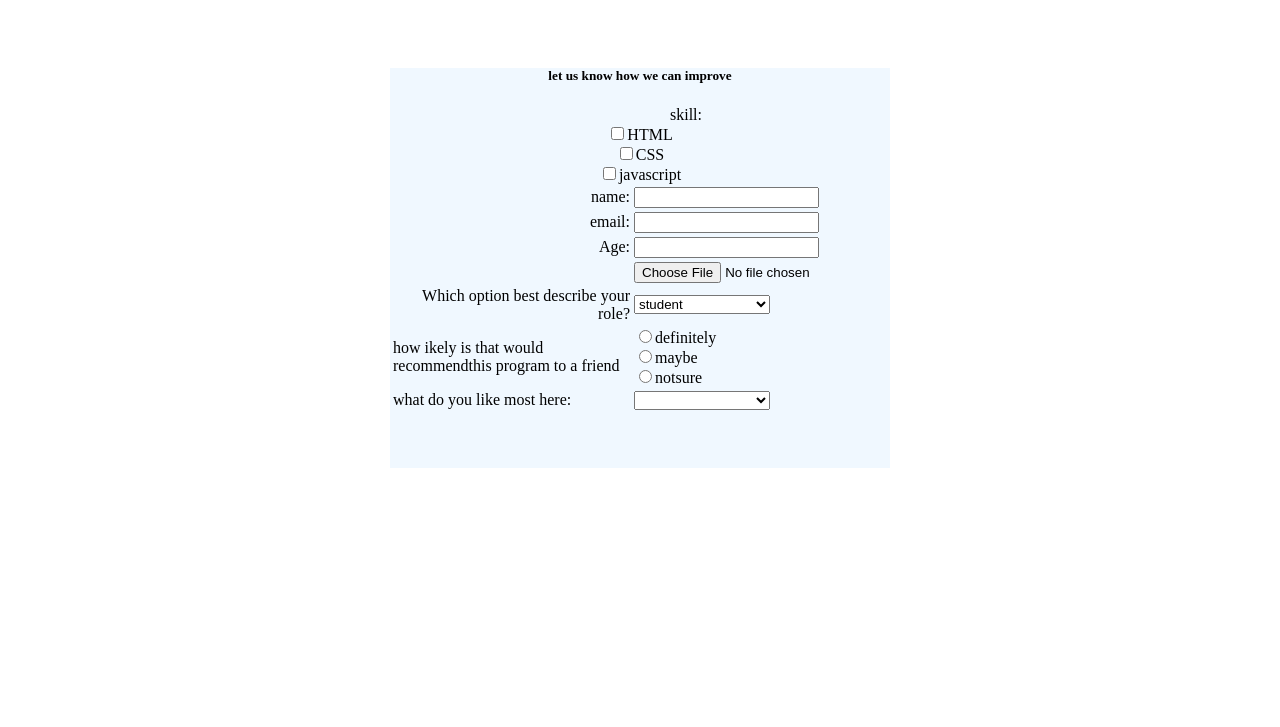
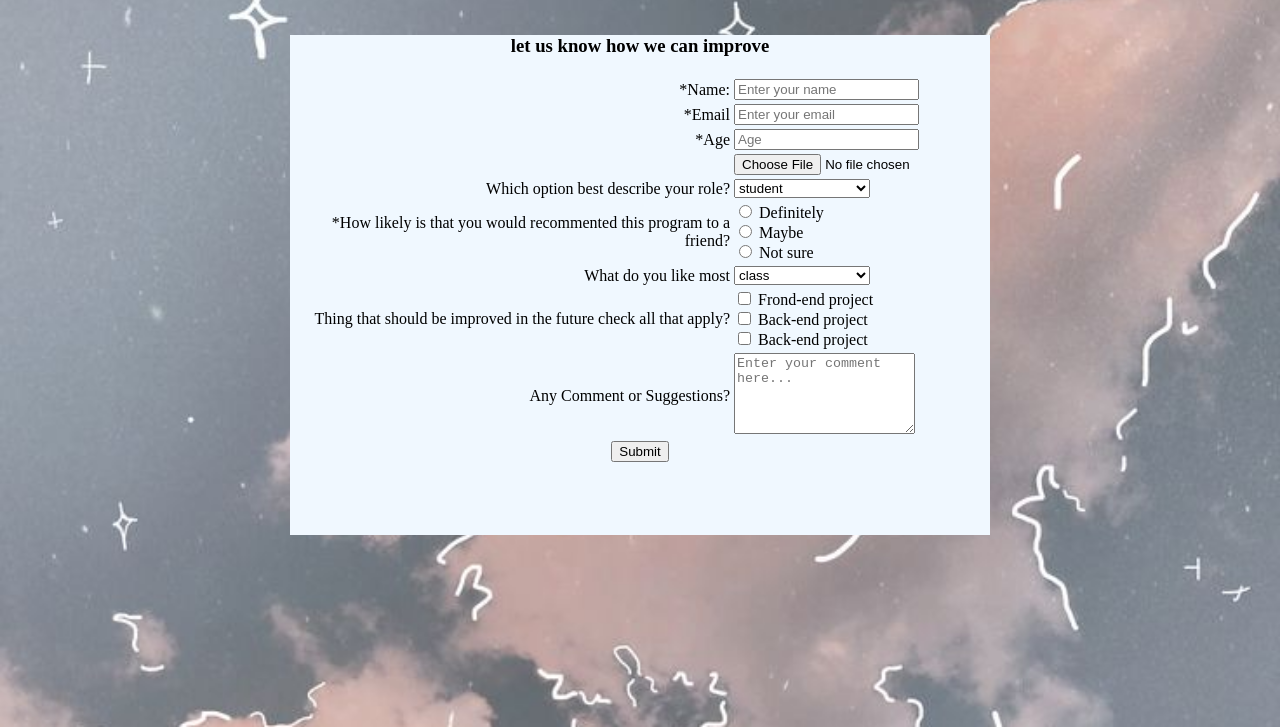
Before and after one commit to theerthaah/survay, a plain HTML site: page index.html in a window 1280 px wide. Shown: the part 73-800 px from the top of the page. Drawn offline with Linux system fonts and the light colour scheme.

Commit message:
modified

```diff
--- a/index.html
+++ b/index.html
@@ -1,85 +1,50 @@
-<!-- <!DOCTYPE html
 
-
-  <head>
-    <style>
-        body{
-            background-image: ;
-
-        } -->
-<!--
-    /* </style>
-   <h1 id="SURVEY FORM" class="c1">SURVEY FORM</h1>
-  <label>Name:</label>
-  <input type="text" required placeholder="enter your Name"><br>
-  <label>Email:</label>
-  <input type="Email" required placeholder="enter your Email"><br>
-  <label>Age:</label>
-  <input type="Age" required placeholder="Age"><br>
-  <label>How likely is that you would recommend this program to a friend:</label>
-  <input type="radio" name="gender" value="definitely">
-  <label>definitely</label>
-  <br>
-  <input type="radio" name="" value="maybe">
-  <label>maybe</label>
-  <br>
-  <input type="radio" name="" value="notsure">
-  <label>notsure</label>
-  <br><br>
-
-</head>
-
-
-  <input type="button" value="click">
-  <input type="submit">
-  <input type="reset">
-
-
-
-
-
-  </fieldset>
-  <button type="submit">Register</button> -->
-
-<!-- </form> */ -->
 <!DOCTYPE html>
 <html lang="en">
 <head>
+    <head>
+    <meta charset="UTF-8">
+    <meta name="viewport" content="width=device-width, initial-scale=1.0">
+    <title>Document</title>
+</head>
 <style>
     body{
-        background-image: url('download.jpg');
+        background-image:url(downlodsss.jpg);
         background-repeat: no-repeat;
         background-size:cover;
        }
-       div{width: 500px;
-        height: 400px;
+       div{width: 700px;
+        height: 500px;
         background-color: aliceblue;
-        margin-top: 100px;
+        margin-top: 50px;
 
        }
     </style>
 <body>
     <center>
-        <h3>SURVEY FORM</h3>
+
+            <h1  style="color: rgb(223, 220, 217);">SURVEY FORM</h1>
         <div>
-            <h5>let us know how we can improve</h5>
+            <h3>let us know how we can improve</h3>
+
             <table>
                 <tr>
-                    <td align="end"><label for="">name:</label></td>
-                    <td><input type="text"></td>
+                    <td align="end"><label for="name">*Name:</label></td>
+                    <td><input type="text" id="name" name="name" required placeholder="Enter your name"></td>
                 </tr>
                 <tr>
-                    <td align="end"><label for="">email:</label></td>
-                    <td><input type="text"></td>
+                    <td align="end"><label>*Email</label></td>
+                    <td><input type="email" required placeholder="Enter your email"><br></td>
                 </tr>
-                  <tr>
-                    <td align="end"><label for="">Age:</label></td>
-                    <td><input type="text"></td>
+                <tr>
+                    <td align="end"> <label for="">*Age</label></td>
+                    <td><input type="number" placeholder="Age"><br></td>
                 </tr>
                 <tr>
                     <td></td>
-                    <td><input type="file"></td>
+                    <td> <input type="file"> <br></td>
                 </tr>
+
                 <tr>
                     <td align="end"><label >Which option best describe your role?</label></td>
 
@@ -90,51 +55,63 @@
                             <option value="dfg" >working</option>
                             <option value="selected disabled" >--Select an option--</option>
                         </select></td>
-                </tr>
-                <tr>
-                    <td><label for="">how ikely is that would recommendthis program to a friend</label></td>
-                    <td>
-                        <input type="radio">definitely<br>
-                        <input type="radio">maybe<br>
-                        <input type="radio">notsure<br>
-
-                    </td>
-                  <tr>
-                    <td><label for="">what do you like most here:</label></td>
-                    <td><select name=" select an option" id="">
+                </tr>
 
 
-                            <option value="abc" ></option>
-                            <option value="dfg" ></option>
-                            <option value="selected disabled" >--Select an option--</option>
-                        </select></td>
-                </tr>
-                  <label>skill:</label><br>
-  <input type="checkbox" value="front end project">
-  <label>HTML</label>
-  <br>
-  <input type="checkbox" value="back-end project">
-  <label>CSS</label>
-  <br>
-  <input type="checkbox" name="data visualization">
-  <label>javascript</label>
-  <br>
+                <tr>
+                    <td align="end"><label >*How likely is that you would recommented this program to a friend?</label></td>
+
+                    <td><input type="radio" name="likely" value="definitly">
+                        <label for="">Definitely</label><br>
+                        <input type="radio" name="likely" value="maybe">
+                        <label for="">Maybe</label><br>
+                        <input type="radio" name="likely" value="not sure">
+                        <label for="">Not sure</label><br>
+                    </td>
+                </tr>
+
+ <tr>
+                    <td align="end"><label >What do you like most</label></td>
+
+                    <td><select name="" id="">
 
 
-
+                            <option value="nm" >class</option>
+                            <option value="jk" >group</option>
+                            <option value="selected an option" >--Select an option--</option>
+                        </select></td>
                 </tr>
 
+
+                <tr>
+                    <td align="end">
+                        <label >Thing that should be improved in the future check all that apply? </label>
+                    </td>
+                    <td> <input type="checkbox" name="op1" value="op1">
+                        <label for="ckbox">Frond-end project</label><br>
+                        <input type="checkbox" name="op2" value="op2">
+                        <label for="ckbox">Back-end project</label><br>
+                        <input type="checkbox" name="op3" value="op3">
+                        <label for="ckbox">Back-end project</label><br>
+                    </td>
+                </tr>
+
+                <tr>
+                    <td align="end">
+                        <label >Any Comment or Suggestions?</label>
+                    </td>
+                    <td>
+                        <textarea cols="20" rows="5" placeholder="Enter your comment here..."></textarea>
+                    </td>
+                </tr>
+
+
             </table>
+             <button type="submit">Submit</button><br><br>
         </div>
-
     </center>
-
 
 
 </body>
 
-
-
-
-</style>
 </html>
```
Also changed, not shown: downlodsss.jpg (added), image1.jpg (deleted).
